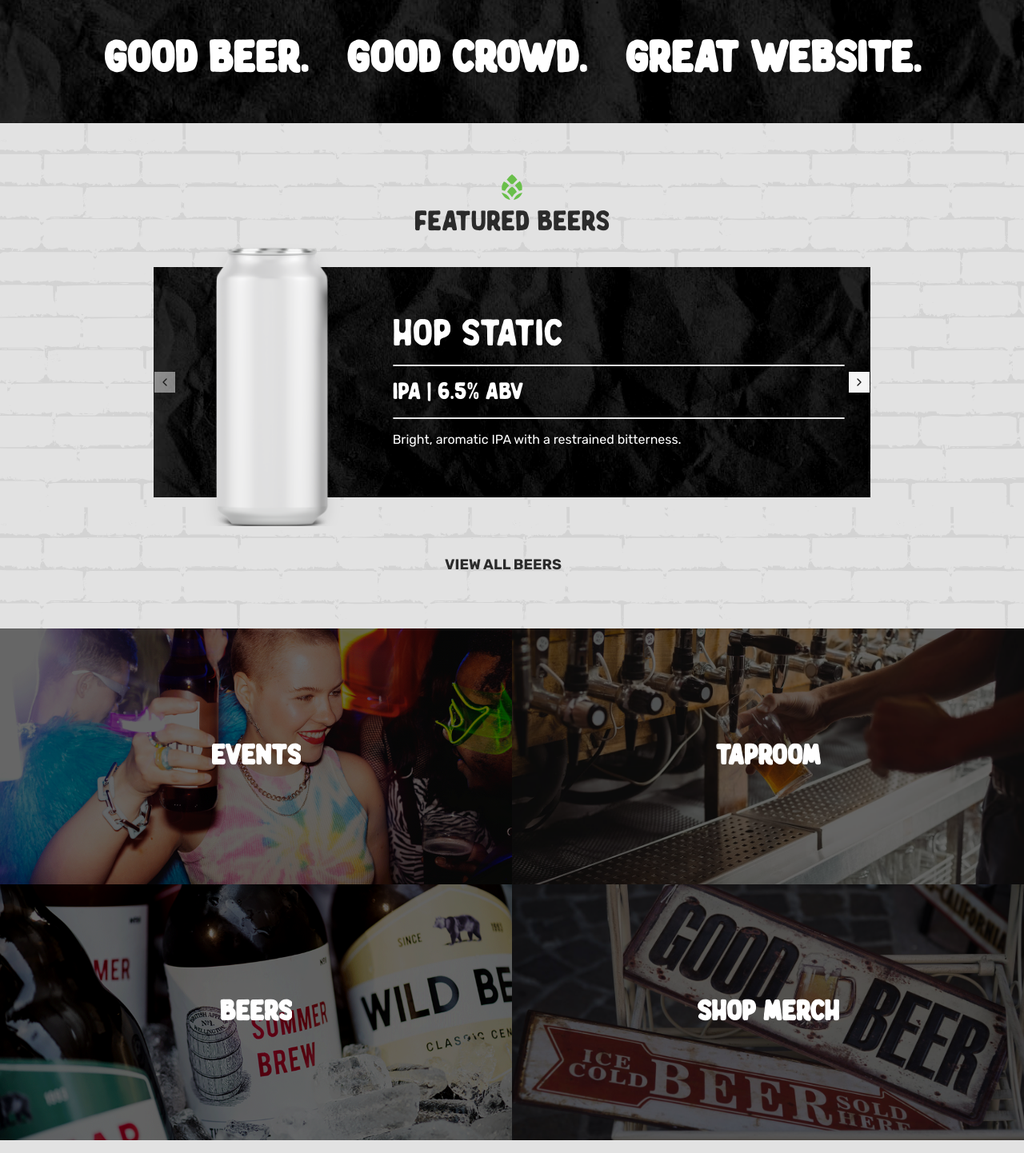
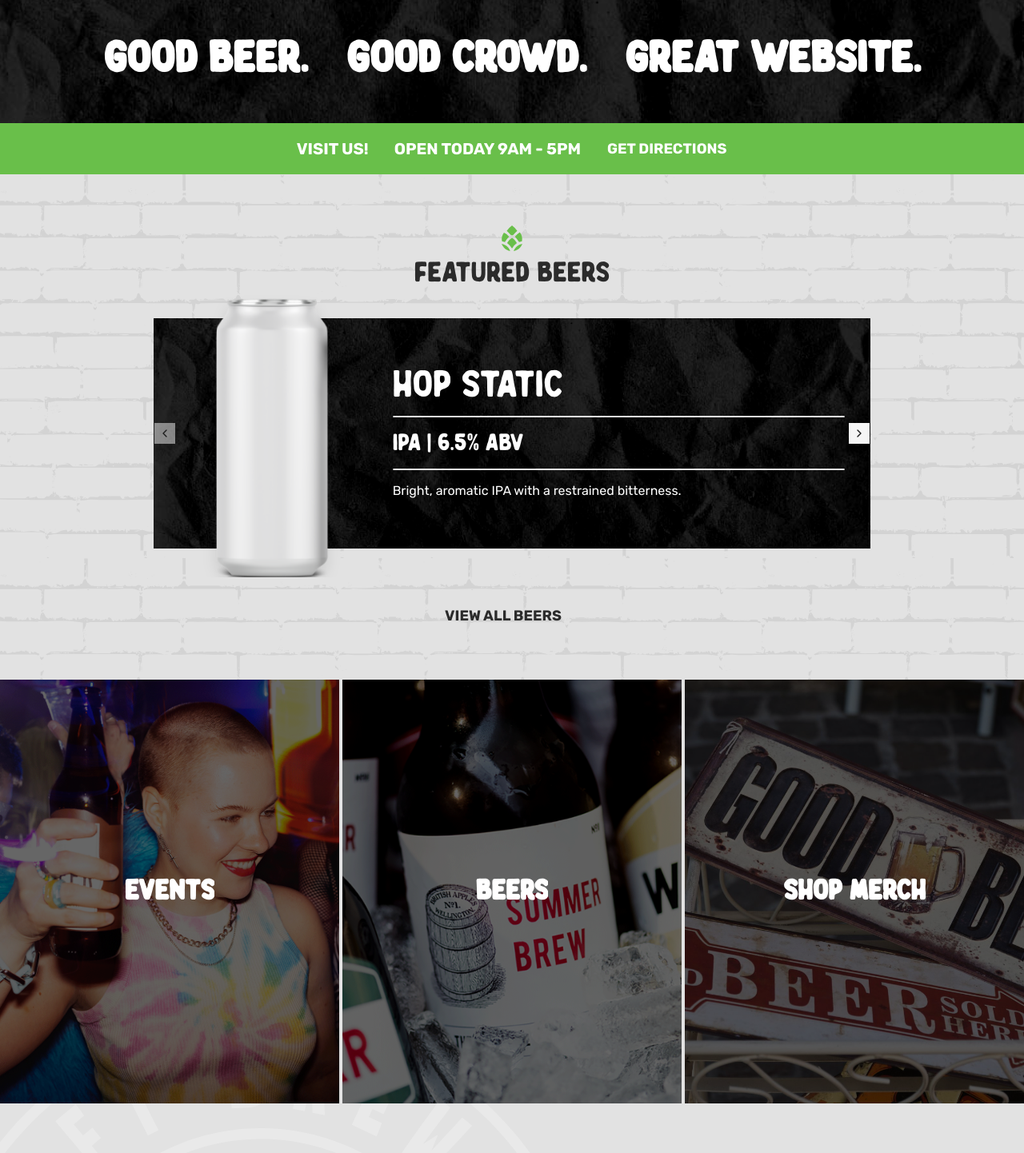
Before and after one commit to Eddie98Lopez/full-circle-nextjs, a Next.js app: page / in a window 1280 px wide. Shown: the part 582-2024 px from the top of the page at 80% size. Built offline with nearby package versions, Linux system fonts and the light colour scheme.

Commit message:
changed home page layout. Added artwork to beer card on mobile.

```diff
--- a/app/beers/[beer_name]/page.tsx
+++ b/app/beers/[beer_name]/page.tsx
@@ -37,7 +37,7 @@ const Page = async ({ params }: { params: Promise<{ beer_name: string }> }) => {
         </div>
       </section>
 
-      <section className="background-brick w-full px-8 py-16 space-y-8">
+      <section className="background-brick w-full space-y-8 p-4 py-6 md:p-8 lg:p-16">
         <SectionTitle>
           <span>You Might Like</span>
         </SectionTitle>
@@ -74,7 +74,7 @@ const Page = async ({ params }: { params: Promise<{ beer_name: string }> }) => {
         </div>
       </section>
       <BeerClubBanner />
-      <section className="px-8 py-16 background-logo space-y-8">
+      <section className="p-4 py-6 md:p-8 lg:p-16 background-logo space-y-8">
         <SectionTitle>Merch</SectionTitle>
         <div className="max-w-[1600px] mx-auto">
           <Carousel>
--- a/app/beers/page.tsx
+++ b/app/beers/page.tsx
@@ -8,8 +8,7 @@ import { BeerClubBanner } from "@/components/beer-card";
 
 const BeerPage = () => {
   return (
-    <>
-      {" "}
+    <div>
       <section className="background-brick w-full overflow-hidden">
         <div className="max-w-[1600px] mx-auto space-y-8 p-4 py-6 md:p-8 lg:p-16 ">
           <SectionTitle>Beers</SectionTitle>
@@ -27,7 +26,7 @@ const BeerPage = () => {
         </div>
       </section>
       <BeerClubBanner />
-    </>
+    </div>
   );
 };
 
--- a/app/page.tsx
+++ b/app/page.tsx
@@ -76,6 +76,19 @@ export default function Home() {
           <div>Great Website.</div>
         </StaggerReveal>
       </Banner>
+      <aside className="bg-primary py-4 text-white flex flex-col md:flex-row flex-wrap justify-center md:gap-8 text-xl items-center uppercase font-bold">
+        <p>visit us!</p>
+        <div className="r">Open today 9am - 5pm</div>
+
+        <Link href="#">
+          <Button
+            variant={"link"}
+            className="uppercase font-bold text-white px-0"
+          >
+            Get Directions
+          </Button>
+        </Link>
+      </aside>
       <section className="background-brick min-h-[50vh] p-4 py-6 md:p-8 lg:p-16">
         <div>
           <SectionTitle>Featured Beers</SectionTitle>
@@ -120,19 +133,52 @@ export default function Home() {
           </div>
         </div>
       </section>
+
       <section>
-        <div className="w-full h-full grid md:grid-cols-2">
+        <div className="w-full h-full grid md:grid-cols-3 gap-1">
           {homeActions.map((act, i) => (
-            <ImageLinkCard
+            <Link
               key={`image-link-home-${i}`}
-              href={act.href}
-              label={act.label}
-              image={act.image}
-            />
+              href={`/${act.href}`}
+              className="h-32 md:h-full w-full md:aspect-4/5 "
+            >
+              <ImageLinkCard action={act} />
+            </Link>
           ))}
         </div>
       </section>
-      <section className="py-12 p-4 md:p-8 lg:p-16">
+      <section className="p-4 py-6 md:p-8 lg:p-16  background-logo">
+        <div className="space-y-8">
+          <SectionTitle>Blog</SectionTitle>
+          <Carousel>
+            <CarouselContent className="-m-0">
+              {dummyBlogPosts.map((post) => (
+                <CarouselItem
+                  key={`blog-card-${post.id}`}
+                  className=" px-1 md:px-2 flex-none basis-9/10 lg:basis-3/7 snap-center transition-all"
+                >
+                  <div className="decoration-none w-full h-full flex aspect-4/5 md:aspect-9/7">
+                    <DemoDialog>
+                      <BlogCard post={post} />
+                    </DemoDialog>
+                  </div>
+                </CarouselItem>
+              ))}
+            </CarouselContent>
+            <CarouselPrevious
+              className="left-0 rounded-none"
+              variant={"secondary"}
+              size={"lg"}
+            />
+            <CarouselNext
+              className="right-0 rounded-none"
+              variant={"secondary"}
+              size={"lg"}
+            />
+          </Carousel>
+        </div>
+      </section>
+      <section className="py-12 p-4 md:p-8 lg:p-16 bg-neutral-300">
         <div className="w-full max-w-[1280px] mx-auto space-y-4">
           <SectionTitle>Follow Us</SectionTitle>
           <div className="mx-auto w-min">
@@ -169,46 +215,6 @@ export default function Home() {
           </div>
         </div>
       </section>
-      <section>
-        <div>
-          <div className="relative h-[400px] w-full bg-[url(/images/47334.jpg)] bg-cover md:bg-fixed"></div>
-          <Banner>
-            <div className="h-80">Stuff goes here</div>
-          </Banner>
-          <div className="bg-gray-300 h-80">map</div>
-        </div>
-      </section>
-      <section className="p-4 py-6 md:p-8 lg:p-16  background-logo">
-        <div className="space-y-8">
-          <SectionTitle>Blog</SectionTitle>
-          <Carousel>
-            <CarouselContent className="-m-0">
-              {dummyBlogPosts.map((post) => (
-                <CarouselItem
-                  key={`blog-card-${post.id}`}
-                  className=" px-1 md:px-2 flex-none basis-9/10 lg:basis-3/7 snap-center transition-all"
-                >
-                  <div className="decoration-none w-full h-full flex aspect-4/5 md:aspect-9/7">
-                    <DemoDialog>
-                      <BlogCard post={post} />
-                    </DemoDialog>
-                  </div>
-                </CarouselItem>
-              ))}
-            </CarouselContent>
-            <CarouselPrevious
-              className="left-0 rounded-none"
-              variant={"secondary"}
-              size={"lg"}
-            />
-            <CarouselNext
-              className="right-0 rounded-none"
-              variant={"secondary"}
-              size={"lg"}
-            />
-          </Carousel>
-        </div>
-      </section>
     </div>
   );
 }
--- a/components/beer-card.tsx
+++ b/components/beer-card.tsx
@@ -14,8 +14,8 @@ const BeerCard = ({ beer }: { beer: Beer }) => {
       <Image
         fill
         src={beer.artwork}
-        alt="background"
-        className="row-start-1 row-end-2 w-full object-cover opacity-0 translate-y-10 group-hover:opacity-100 transition-all duration-200 mix-blend-multiply"
+        alt="beer artwork"
+        className="row-start-1 row-end-2 w-full object-cover md:opacity-0 md:translate-y-10 group-hover:opacity-100 transition-all duration-200 mix-blend-multiply"
       />
       <div className="row-start-1 row-end-2 relative w-full z-1 translate-y-12 h-full min-h-70">
         <Image
--- a/components/footer.tsx
+++ b/components/footer.tsx
@@ -18,7 +18,7 @@ const hours = [
 
 function Footer() {
   return (
-    <footer className="w-full h-full flex justify-center background-paper p-16 md:bg-fixed">
+    <footer className="w-full h-full flex justify-center background-paper p-4 py-6 md:p-8 lg:p-16 md:bg-fixed">
       <div className="w-full max-w-[1600px] mx-auto flex flex-col lg:grid lg:grid-cols-3 gap-8 place-content-between items-center  text-center ">
         <div className="w-full">
           <EmailOptIn />
--- a/components/image-link-card.tsx
+++ b/components/image-link-card.tsx
@@ -5,18 +5,17 @@ import Link from "next/link";
 export interface ImageLink {
   image: string;
   label: string;
-  href?: string;
+  href: string;
 }
 
-const ImageLinkCard = ({ image, label, href }: ImageLink) => {
+const ImageLinkCard = ({ action }: { action: ImageLink }) => {
   return (
-    <Link href={href ?? "/"}>
-      <Item className="group grid w-full h-32 md:h-full md:aspect-2/1 rounded-none transition-all p-0 border-none outline-none overflow-hidden">
+    <Item className="group grid w-full h-full rounded-none transition-all p-0 border-none outline-none overflow-hidden">
       {/* overlay — sits in the single grid cell */}
       <div
         className="w-full h-full col-start-1 row-start-1 group-hover:scale-105 z-0 transition-all duration-800"
         style={{
-            backgroundImage: `url("${image}")`,
+          backgroundImage: `url("${action.image}")`,
           backgroundPosition: "center",
           backgroundSize: "cover",
         }}
@@ -26,11 +25,10 @@ const ImageLinkCard = ({ image, label, href }: ImageLink) => {
       {/* content — same cell, so it stacks on top of the overlay */}
       <ItemContent className="col-start-1 row-start-1 flex justify-center items-center z-3">
         <ItemTitle className="text-4xl text-white font-bold font-heading group-hover:tracking-widest duration-600 transition-all">
-            {label}
+          {action.label}
         </ItemTitle>
       </ItemContent>
     </Item>
-    </Link>
   );
 };
 
--- a/lib/actions.ts
+++ b/lib/actions.ts
@@ -3,22 +3,21 @@ import { type ImageLink } from "@/components/image-link-card";
 export const homeActions: ImageLink[] = [
   {
     label: "events",
-    href: "/events",
+    href: "events",
     image: "/images/events.png",
   },
-  {
-    label: "taproom",
-
-    image: "/images/taproom.jpg",
-  },
+  // {
+  //   label: "taproom",
+  //   image: "/images/taproom.jpg",
+  // },
   {
     label: "beers",
-    href: "/beers",
+    href: "beers",
     image: "/images/findbeer.png",
   },
   {
     label: "shop merch",
-    href: "/shop",
+    href: "shop",
     image: "/images/shop.jpg",
   },
 ];
```
Lines whose indentation alone changed are shown as unchanged.
